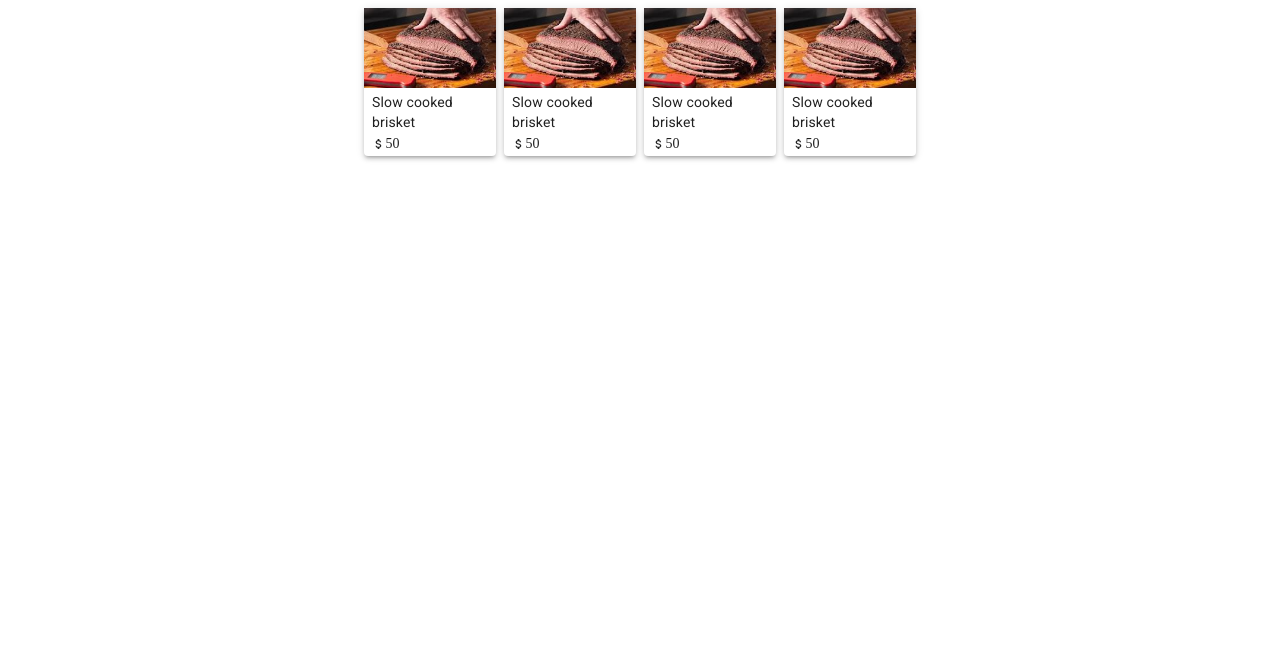
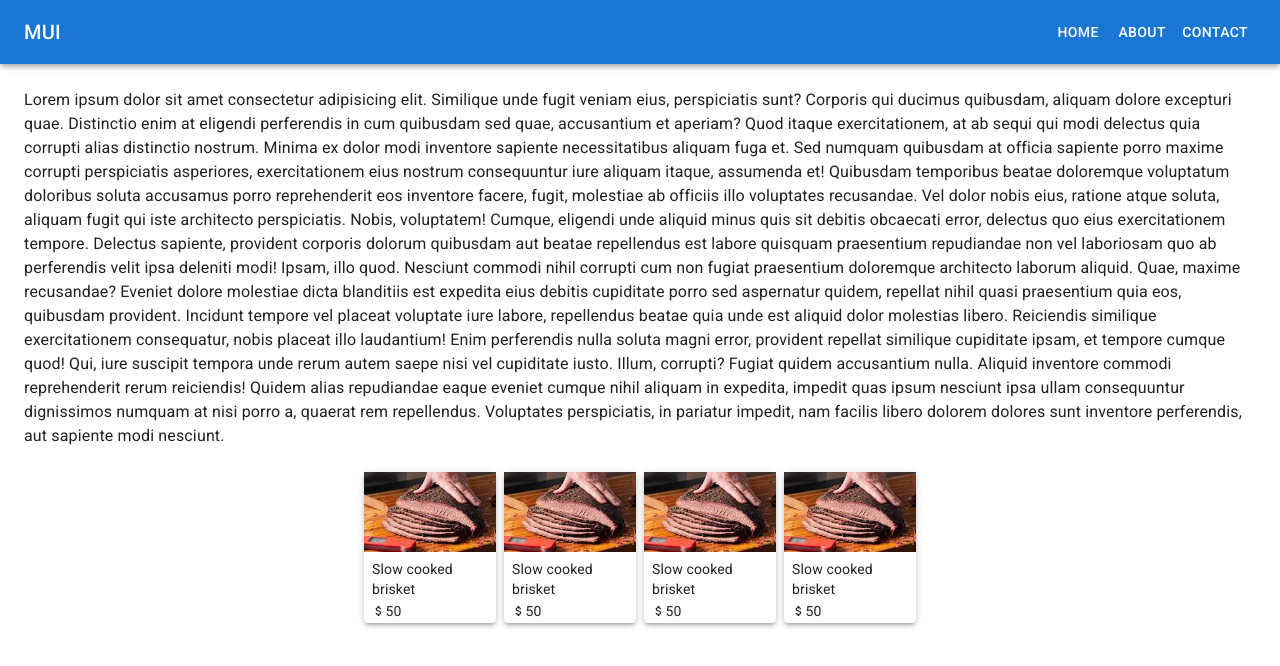
Before and after one commit to ssmaddux/BBQ, a React (Vite) app: page / in a window 1280 px wide. Shown: the top 666 px of the page. Built offline with nearby package versions, Linux system fonts and the light colour scheme.

Commit message:
Added app bar with drawer and text for place holder

```diff
--- a/src/App.tsx
+++ b/src/App.tsx
@@ -2,8 +2,11 @@
 import * as React from 'react';
 import Button from '@mui/material/Button';
 import {Container} from '@mui/material';
+import {AppBar} from '@mui/material';
 import TourCard from './components/TourCard';
 import {Grid} from '@mui/material';
+import SearchAppBar from './components/AppBar';
+import DrawerAppBar from './components/AppBar';
 
 
 
@@ -13,6 +16,7 @@
 
   return (
     <>
+    <DrawerAppBar/>
     <Container maxWidth="sm">
       <Grid container spacing={1}>
         <TourCard/>
--- /dev/null
+++ b/src/components/AppBar.tsx
@@ -0,0 +1,142 @@
+import * as React from 'react';
+import AppBar from '@mui/material/AppBar';
+import Box from '@mui/material/Box';
+import CssBaseline from '@mui/material/CssBaseline';
+import Divider from '@mui/material/Divider';
+import Drawer from '@mui/material/Drawer';
+import IconButton from '@mui/material/IconButton';
+import List from '@mui/material/List';
+import ListItem from '@mui/material/ListItem';
+import ListItemButton from '@mui/material/ListItemButton';
+import ListItemText from '@mui/material/ListItemText';
+import MenuIcon from '@mui/icons-material/Menu';
+import Toolbar from '@mui/material/Toolbar';
+import Typography from '@mui/material/Typography';
+import Button from '@mui/material/Button';
+
+interface Props {
+  /**
+   * Injected by the documentation to work in an iframe.
+   * You won't need it on your project.
+   */
+  window?: () => Window;
+}
+
+const drawerWidth = 240;
+const navItems = ['Home', 'About', 'Contact'];
+
+export default function DrawerAppBar(props: Props) {
+  const { window } = props;
+  const [mobileOpen, setMobileOpen] = React.useState(false);
+
+  const handleDrawerToggle = () => {
+    setMobileOpen((prevState) => !prevState);
+  };
+
+  const drawer = (
+    <Box onClick={handleDrawerToggle} sx={{ textAlign: 'center' }}>
+      <Typography variant="h6" sx={{ my: 2 }}>
+        MUI
+      </Typography>
+      <Divider />
+      <List>
+        {navItems.map((item) => (
+          <ListItem key={item} disablePadding>
+            <ListItemButton sx={{ textAlign: 'center' }}>
+              <ListItemText primary={item} />
+            </ListItemButton>
+          </ListItem>
+        ))}
+      </List>
+    </Box>
+  );
+
+  const container = window !== undefined ? () => window().document.body : undefined;
+
+  return (
+    <Box sx={{ display: 'flex' }}>
+      <CssBaseline />
+      <AppBar component="nav">
+        <Toolbar>
+          <IconButton
+            color="inherit"
+            aria-label="open drawer"
+            edge="start"
+            onClick={handleDrawerToggle}
+            sx={{ mr: 2, display: { sm: 'none' } }}
+          >
+            <MenuIcon />
+          </IconButton>
+          <Typography
+            variant="h6"
+            component="div"
+            sx={{ flexGrow: 1, display: { xs: 'none', sm: 'block' } }}
+          >
+            MUI
+          </Typography>
+          <Box sx={{ display: { xs: 'none', sm: 'block' } }}>
+            {navItems.map((item) => (
+              <Button key={item} sx={{ color: '#fff' }}>
+                {item}
+              </Button>
+            ))}
+          </Box>
+        </Toolbar>
+      </AppBar>
+      <nav>
+        <Drawer
+          container={container}
+          variant="temporary"
+          open={mobileOpen}
+          onClose={handleDrawerToggle}
+          ModalProps={{
+            keepMounted: true, // Better open performance on mobile.
+          }}
+          sx={{
+            display: { xs: 'block', sm: 'none' },
+            '& .MuiDrawer-paper': { boxSizing: 'border-box', width: drawerWidth },
+          }}
+        >
+          {drawer}
+        </Drawer>
+      </nav>
+      <Box component="main" sx={{ p: 3 }}>
+        <Toolbar />
+        <Typography>
+          Lorem ipsum dolor sit amet consectetur adipisicing elit. Similique unde
+          fugit veniam eius, perspiciatis sunt? Corporis qui ducimus quibusdam,
+          aliquam dolore excepturi quae. Distinctio enim at eligendi perferendis in
+          cum quibusdam sed quae, accusantium et aperiam? Quod itaque exercitationem,
+          at ab sequi qui modi delectus quia corrupti alias distinctio nostrum.
+          Minima ex dolor modi inventore sapiente necessitatibus aliquam fuga et. Sed
+          numquam quibusdam at officia sapiente porro maxime corrupti perspiciatis
+          asperiores, exercitationem eius nostrum consequuntur iure aliquam itaque,
+          assumenda et! Quibusdam temporibus beatae doloremque voluptatum doloribus
+          soluta accusamus porro reprehenderit eos inventore facere, fugit, molestiae
+          ab officiis illo voluptates recusandae. Vel dolor nobis eius, ratione atque
+          soluta, aliquam fugit qui iste architecto perspiciatis. Nobis, voluptatem!
+          Cumque, eligendi unde aliquid minus quis sit debitis obcaecati error,
+          delectus quo eius exercitationem tempore. Delectus sapiente, provident
+          corporis dolorum quibusdam aut beatae repellendus est labore quisquam
+          praesentium repudiandae non vel laboriosam quo ab perferendis velit ipsa
+          deleniti modi! Ipsam, illo quod. Nesciunt commodi nihil corrupti cum non
+          fugiat praesentium doloremque architecto laborum aliquid. Quae, maxime
+          recusandae? Eveniet dolore molestiae dicta blanditiis est expedita eius
+          debitis cupiditate porro sed aspernatur quidem, repellat nihil quasi
+          praesentium quia eos, quibusdam provident. Incidunt tempore vel placeat
+          voluptate iure labore, repellendus beatae quia unde est aliquid dolor
+          molestias libero. Reiciendis similique exercitationem consequatur, nobis
+          placeat illo laudantium! Enim perferendis nulla soluta magni error,
+          provident repellat similique cupiditate ipsam, et tempore cumque quod! Qui,
+          iure suscipit tempora unde rerum autem saepe nisi vel cupiditate iusto.
+          Illum, corrupti? Fugiat quidem accusantium nulla. Aliquid inventore commodi
+          reprehenderit rerum reiciendis! Quidem alias repudiandae eaque eveniet
+          cumque nihil aliquam in expedita, impedit quas ipsum nesciunt ipsa ullam
+          consequuntur dignissimos numquam at nisi porro a, quaerat rem repellendus.
+          Voluptates perspiciatis, in pariatur impedit, nam facilis libero dolorem
+          dolores sunt inventore perferendis, aut sapiente modi nesciunt.
+        </Typography>
+      </Box>
+    </Box>
+  );
+}
```
